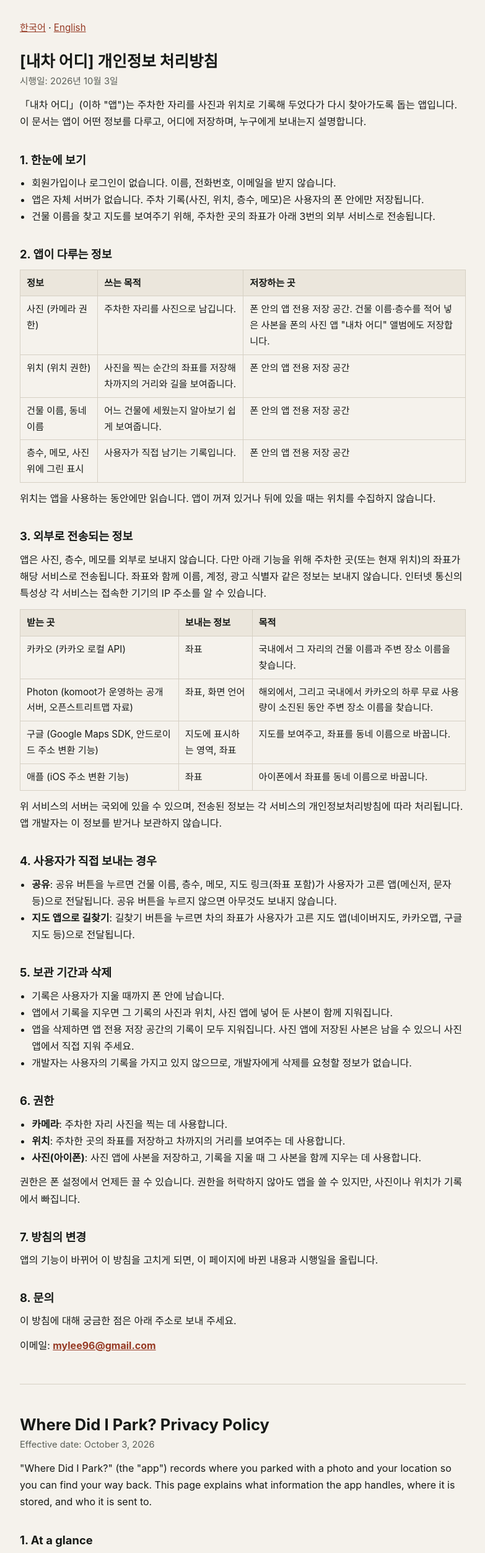
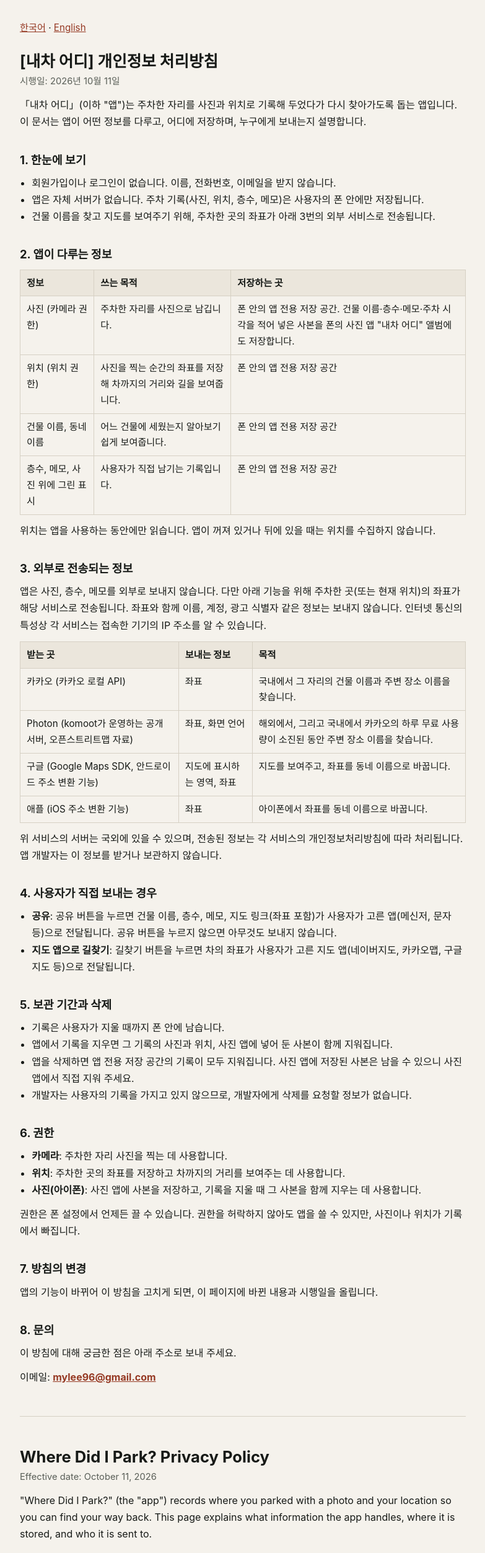
Before and after one commit to whereparked-app/privacy, a plain HTML site: page index.html in a window 1280 px wide. Shown: the top 2506 px of the page at 62% size, without its empty margins (248-1031 px from the left). Drawn offline with Linux system fonts and the light colour scheme.

Commit message:
사진 사본에 찍히는 내용에 메모·주차 시각을 추가하고 시행일을 10월 11일로 고침
사진 앱에 넣는 사본에는 건물 이름·층수 말고도 메모와 주차 시각이 찍힌다.
방침의 설명을 실제 앱과 맞췄다. 같은 날 Photon 항목도 고쳤으므로(d26d574)
7번 항목에 적은 대로 시행일을 바꾼 날로 올렸다.

Co-Authored-By: Claude Opus 5.5 <noreply@anthropic.com>

```diff
--- a/index.html
+++ b/index.html
@@ -28,7 +28,7 @@
 
 <section id="ko" lang="ko">
 <h1>[내차 어디] 개인정보 처리방침</h1>
-<p class="meta">시행일: 2026년 10월 3일</p>
+<p class="meta">시행일: 2026년 10월 11일</p>
 
 <p>「내차 어디」(이하 "앱")는 주차한 자리를 사진과 위치로 기록해 두었다가 다시 찾아가도록 돕는 앱입니다. 이 문서는 앱이 어떤 정보를 다루고, 어디에 저장하며, 누구에게 보내는지 설명합니다.</p>
 
@@ -43,7 +43,7 @@
 <div class="scroll">
 <table>
   <tr><th>정보</th><th>쓰는 목적</th><th>저장하는 곳</th></tr>
-  <tr><td>사진 (카메라 권한)</td><td>주차한 자리를 사진으로 남깁니다.</td><td>폰 안의 앱 전용 저장 공간. 건물 이름·층수를 적어 넣은 사본을 폰의 사진 앱 "내차 어디" 앨범에도 저장합니다.</td></tr>
+  <tr><td>사진 (카메라 권한)</td><td>주차한 자리를 사진으로 남깁니다.</td><td>폰 안의 앱 전용 저장 공간. 건물 이름·층수·메모·주차 시각을 적어 넣은 사본을 폰의 사진 앱 "내차 어디" 앨범에도 저장합니다.</td></tr>
   <tr><td>위치 (위치 권한)</td><td>사진을 찍는 순간의 좌표를 저장해 차까지의 거리와 길을 보여줍니다.</td><td>폰 안의 앱 전용 저장 공간</td></tr>
   <tr><td>건물 이름, 동네 이름</td><td>어느 건물에 세웠는지 알아보기 쉽게 보여줍니다.</td><td>폰 안의 앱 전용 저장 공간</td></tr>
   <tr><td>층수, 메모, 사진 위에 그린 표시</td><td>사용자가 직접 남기는 기록입니다.</td><td>폰 안의 앱 전용 저장 공간</td></tr>
@@ -98,7 +98,7 @@
 
 <section id="en" lang="en">
 <h1>Where Did I Park? Privacy Policy</h1>
-<p class="meta">Effective date: October 3, 2026</p>
+<p class="meta">Effective date: October 11, 2026</p>
 
 <p>"Where Did I Park?" (the "app") records where you parked with a photo and your location so you can find your way back. This page explains what information the app handles, where it is stored, and who it is sent to.</p>
 
@@ -113,7 +113,7 @@
 <div class="scroll">
 <table>
   <tr><th>Information</th><th>Why it is used</th><th>Where it is stored</th></tr>
-  <tr><td>Photos (camera permission)</td><td>To keep a photo of where you parked.</td><td>The app's private storage on your phone. A copy with the building name and floor written on it is also saved to an album in your phone's photo app.</td></tr>
+  <tr><td>Photos (camera permission)</td><td>To keep a photo of where you parked.</td><td>The app's private storage on your phone. A copy with the building name, floor, memo and parking time written on it is also saved to an album in your phone's photo app.</td></tr>
   <tr><td>Location (location permission)</td><td>To save the coordinates at the moment you take the photo and show the distance and route to your car.</td><td>The app's private storage on your phone</td></tr>
   <tr><td>Building name, area name</td><td>To show which building you parked at.</td><td>The app's private storage on your phone</td></tr>
   <tr><td>Floor, memo, marks drawn on the photo</td><td>Notes you add yourself.</td><td>The app's private storage on your phone</td></tr>
```
